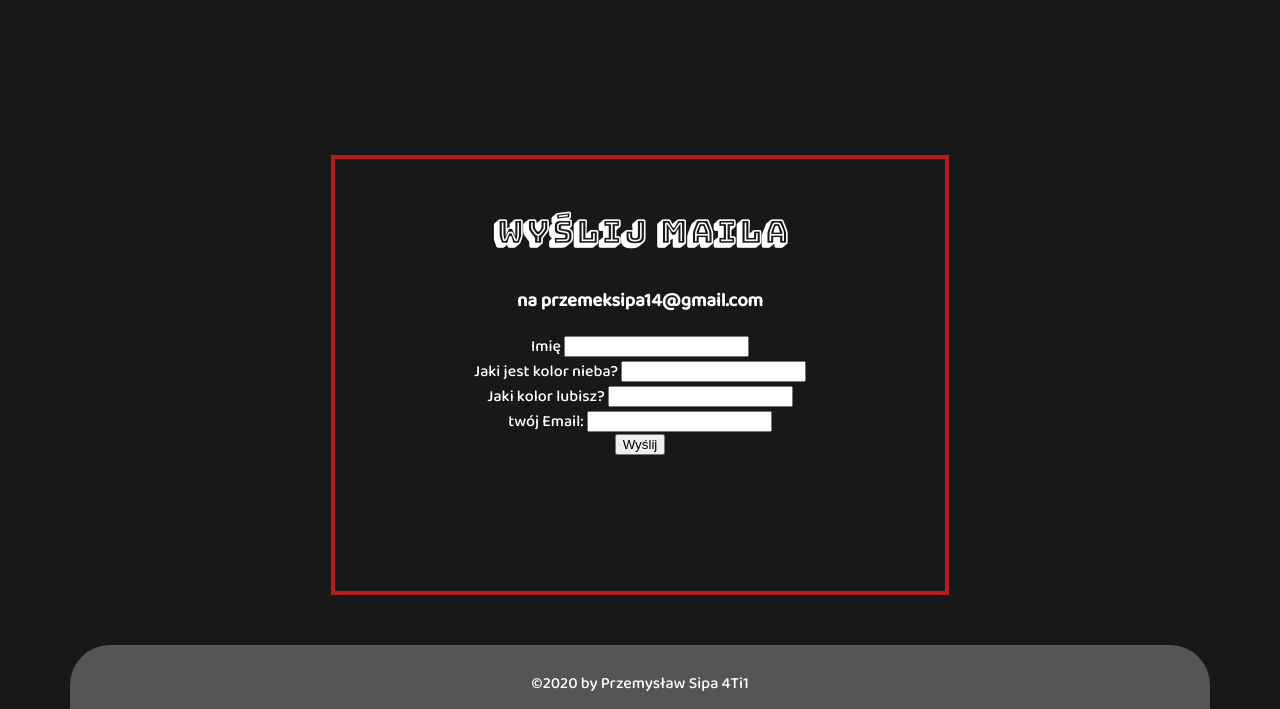
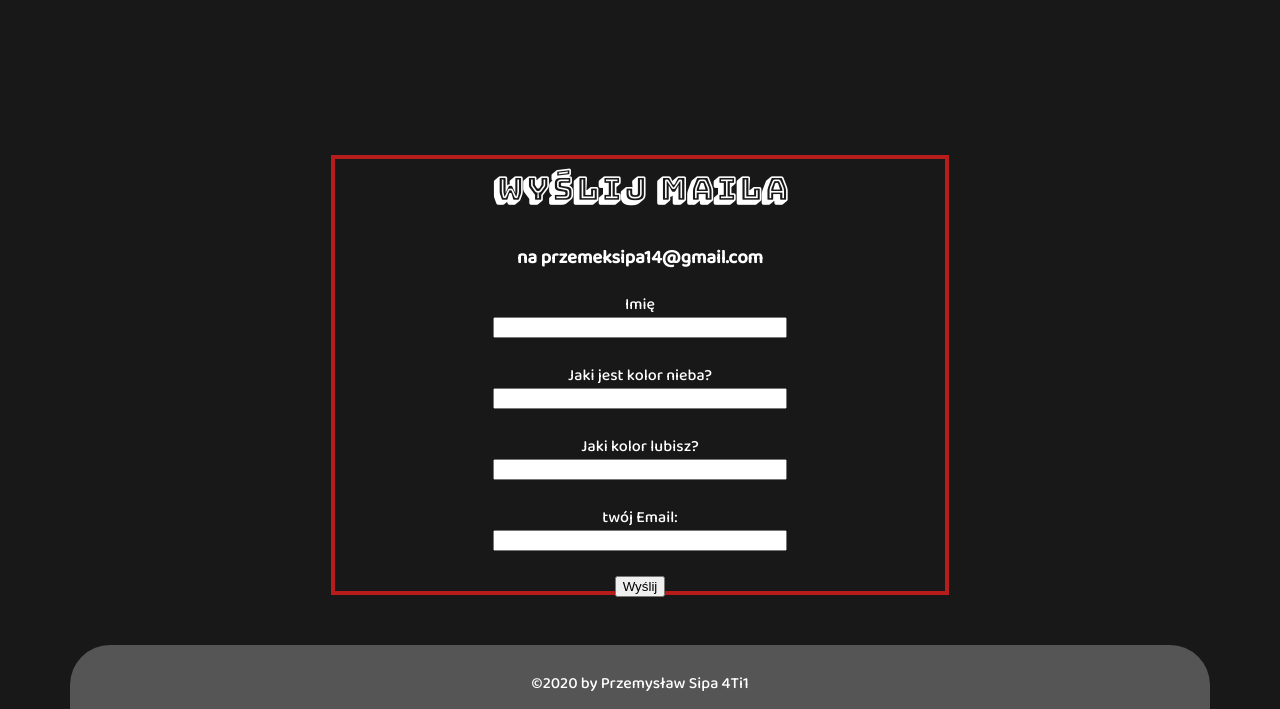
Before and after one commit to PrzemQQ/zaliczenie, a plain HTML site: page index.html in a window 1280 px wide. Shown: the part 3954-4663 px from the top of the page. Drawn offline with nearby package versions, Linux system fonts and the light colour scheme; a web font is replaced by a local one.

Commit message:
change css:

```diff
--- a/style.scss
+++ b/style.scss
@@ -246,15 +246,20 @@ footer {
    }
 }
 .contact {
+    display:flex;
     margin:auto;
     border:4px solid #b71c1c;
     padding:20px;
     margin-top: 100px;
-    display:flex;
+    align-items: center;
     width:50%;
     height:50%;
     text-align: center;
     justify-content: center;
+    input {
+        display:flex;
+        width:100%;
+    }
     #contact {
         display:flex;
         flex-direction: column;
```
Also changed, not shown: style.css, 1 other file.
